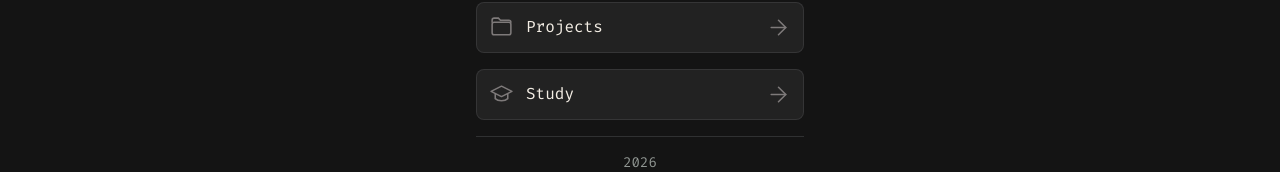
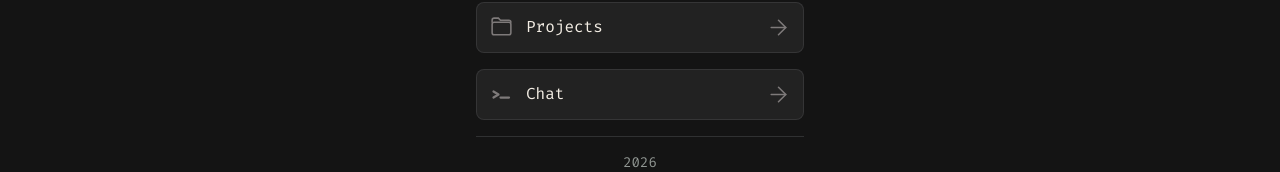
Before and after one commit to chris911e/portfolio-frontend, a React (Vite) app: page / in a window 1280 px wide. Shown: the part 493-665 px from the top of the page. Built offline with nearby package versions, Linux system fonts and the light colour scheme.

Commit message:
feat: new chat instead of study

```diff
--- a/src/pages/Home.tsx
+++ b/src/pages/Home.tsx
@@ -23,7 +23,7 @@ export default function Home() {
     const websiteItems = [
         ["Experience", "/experience"],
         ["Projects", "/projects"],
-        ["Study", "/study"]
+        ["Chat", "/chat"]
     ];
 
     const typewriterWords = [
```
